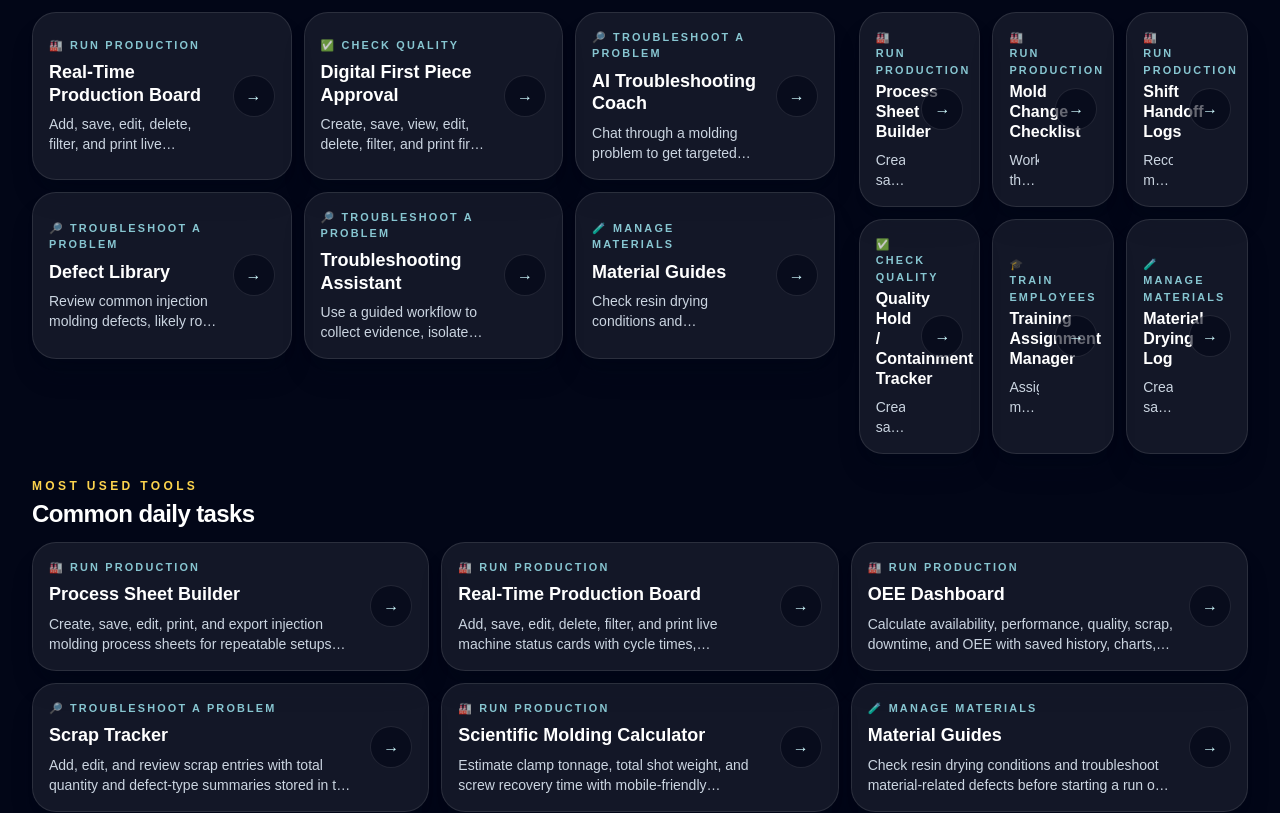
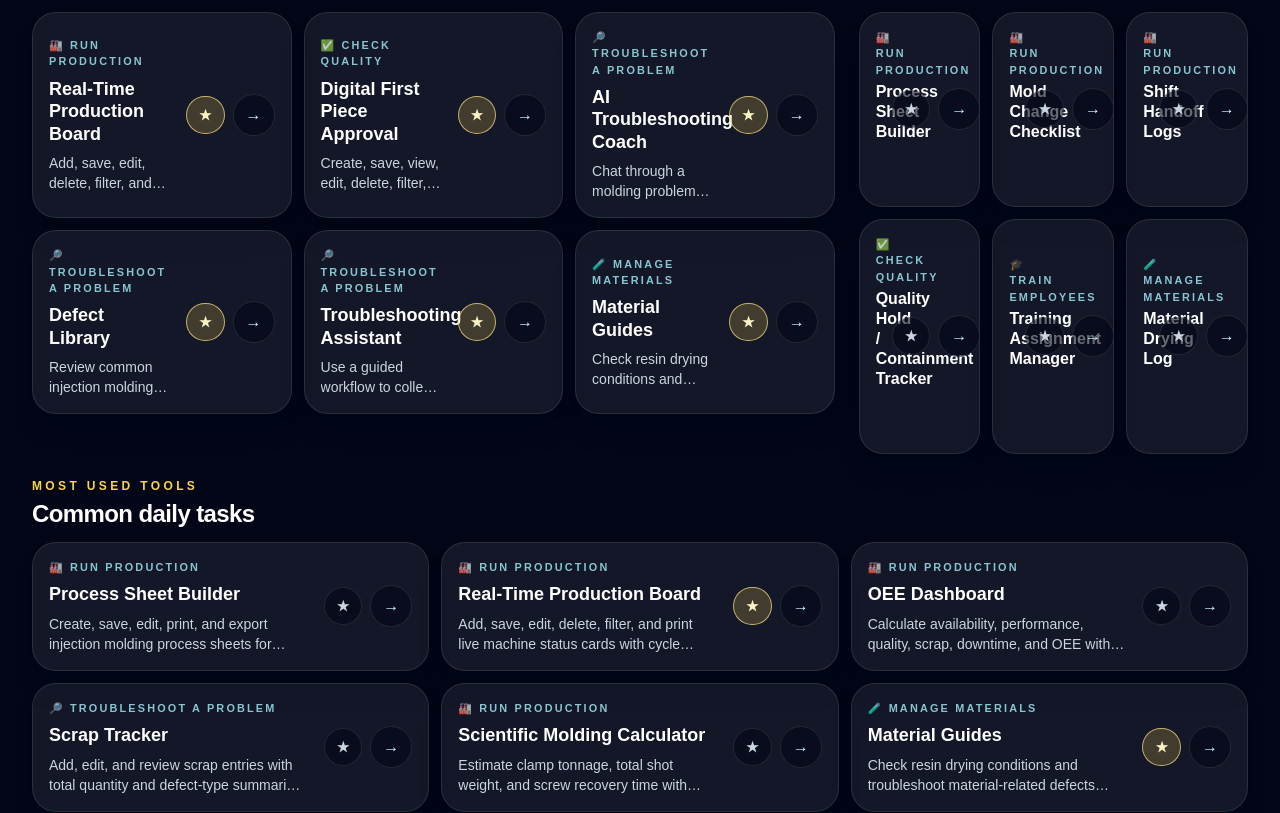
Before and after one commit to scottgraham2882-collab/molding-mentor-ai, a Next.js app: page / in a window 1280 px wide. Shown: the part 1080-1893 px from the top of the page. Built offline with nearby package versions, Linux system fonts and the light colour scheme.

Commit message:
Preserve homepage favorites after main update

```diff
--- a/app/page.tsx
+++ b/app/page.tsx
@@ -1,7 +1,7 @@
 "use client";
 
 import Link from "next/link";
-import { useMemo, useState } from "react";
+import { useEffect, useMemo, useState } from "react";
 
 type DashboardCard = {
   title: string;
@@ -693,18 +693,50 @@ function toolButtonClass(extra = "") {
   return `group flex min-h-24 items-center justify-between gap-4 rounded-3xl border border-white/10 bg-white/[0.07] p-4 text-left shadow-xl shadow-slate-950/25 transition hover:-translate-y-0.5 hover:border-cyan-300/50 hover:bg-white/[0.11] focus:outline-none focus:ring-4 focus:ring-cyan-300/20 ${extra}`;
 }
 
-function SimpleToolCard({ card, compact = false }: { card: DashboardCard; compact?: boolean }) {
+function SimpleToolCard({
+  card,
+  compact = false,
+  isFavorite = false,
+  onToggleFavorite,
+}: {
+  card: DashboardCard;
+  compact?: boolean;
+  isFavorite?: boolean;
+  onToggleFavorite?: (href: string) => void;
+}) {
   const category = getToolCategory(card);
+  const favoriteLabel = isFavorite ? `Remove ${card.title} from favorites` : `Add ${card.title} to favorites`;
   const content = (
     <>
-      <div className="min-w-0">
+      <div className="min-w-0 flex-1">
         <p className="text-[0.68rem] font-black uppercase tracking-[0.2em] text-cyan-200/80">
           {categoryDetails[category].icon} {category}
         </p>
         <h3 className={`${compact ? "mt-1 text-base" : "mt-2 text-lg"} font-black leading-tight text-white`}>{card.title}</h3>
         <p className="mt-2 line-clamp-2 text-sm leading-5 text-slate-300">{card.description}</p>
       </div>
-      <span className="shrink-0 rounded-full border border-white/10 bg-slate-950/60 px-3 py-2 text-cyan-100" aria-hidden="true">→</span>
+      <div className="flex shrink-0 items-center gap-2">
+        {card.href && onToggleFavorite ? (
+          <button
+            aria-label={favoriteLabel}
+            aria-pressed={isFavorite}
+            className={`rounded-full border px-3 py-2 text-sm font-black transition focus:outline-none focus:ring-4 focus:ring-cyan-300/20 ${
+              isFavorite
+                ? "border-amber-200/70 bg-amber-300/20 text-amber-100"
+                : "border-white/10 bg-slate-950/60 text-slate-300 hover:border-amber-200/60 hover:text-amber-100"
+            }`}
+            type="button"
+            onClick={(event) => {
+              event.preventDefault();
+              event.stopPropagation();
+              onToggleFavorite(card.href!);
+            }}
+          >
+            ★
+          </button>
+        ) : null}
+        <span className="rounded-full border border-white/10 bg-slate-950/60 px-3 py-2 text-cyan-100" aria-hidden="true">→</span>
+      </div>
     </>
   );
 
@@ -715,28 +747,87 @@ function SimpleToolCard({ card, compact = false }: { card: DashboardCard; compac
   return <article className={toolButtonClass("opacity-75")}>{content}</article>;
 }
 
-function ToolList({ cards, label, compact = false }: { cards: DashboardCard[]; label: string; compact?: boolean }) {
+function ToolList({
+  cards,
+  label,
+  compact = false,
+  favoriteHrefs,
+  onToggleFavorite,
+}: {
+  cards: DashboardCard[];
+  label: string;
+  compact?: boolean;
+  favoriteHrefs: Set<string>;
+  onToggleFavorite: (href: string) => void;
+}) {
   return (
     <section aria-label={label} className="grid gap-3 sm:grid-cols-2 xl:grid-cols-3">
-      {cards.map((card) => <SimpleToolCard key={`${label}-${card.title}`} card={card} compact={compact} />)}
+      {cards.map((card) => (
+        <SimpleToolCard
+          key={`${label}-${card.title}`}
+          card={card}
+          compact={compact}
+          isFavorite={Boolean(card.href && favoriteHrefs.has(card.href))}
+          onToggleFavorite={onToggleFavorite}
+        />
+      ))}
     </section>
   );
 }
 
-const favoriteHrefs = new Set(["/troubleshooting", "/coach", "/defects", "/production/live-board", "/quality/first-piece-approval", "/materials/resin-drying"]);
+const defaultFavoriteHrefs = ["/troubleshooting", "/coach", "/defects", "/production/live-board", "/quality/first-piece-approval", "/materials/resin-drying"];
+const homepageFavoritesStorageKey = "moldingMentorHomepageFavorites";
 const recentHrefs = new Set(["/shift-handoff", "/process-sheet-builder", "/mold-change", "/quality/containment", "/materials/drying-log", "/training/assignments"]);
 const mostUsedHrefs = new Set(["/process-sheet-builder", "/production/live-board", "/scrap", "/oee", "/materials/resin-drying", "/calculators"]);
 
 export default function Home() {
   const [searchTerm, setSearchTerm] = useState("");
+  const [favoriteTools, setFavoriteTools] = useState<string[]>(defaultFavoriteHrefs);
+  const favoriteHrefSet = useMemo(() => new Set(favoriteTools), [favoriteTools]);
   const normalizedSearch = searchTerm.trim().toLowerCase();
+
+  useEffect(() => {
+    const savedFavorites = window.localStorage.getItem(homepageFavoritesStorageKey);
+
+    if (!savedFavorites) return;
+
+    try {
+      const parsedFavorites = JSON.parse(savedFavorites);
+
+      if (Array.isArray(parsedFavorites)) {
+        const validFavorites = parsedFavorites.filter((href): href is string =>
+          typeof href === "string" && dashboardCards.some((card) => card.href === href),
+        );
+
+        if (validFavorites.length > 0) {
+          setFavoriteTools(Array.from(new Set(validFavorites)));
+        }
+      }
+    } catch {
+      window.localStorage.removeItem(homepageFavoritesStorageKey);
+    }
+  }, []);
+
+  useEffect(() => {
+    window.localStorage.setItem(homepageFavoritesStorageKey, JSON.stringify(favoriteTools));
+  }, [favoriteTools]);
+
+  const toggleFavorite = (href: string) => {
+    setFavoriteTools((currentFavorites) => {
+      if (currentFavorites.includes(href)) {
+        return currentFavorites.filter((favoriteHref) => favoriteHref !== href);
+      }
+
+      return [...currentFavorites, href];
+    });
+  };
   const visibleCards = useMemo(() => {
     if (!normalizedSearch) return dashboardCards;
 
     return dashboardCards.filter((card) => matchesToolSearch(card, normalizedSearch));
   }, [normalizedSearch]);
 
-  const favorites = visibleCards.filter((card) => card.href && favoriteHrefs.has(card.href));
+  const favorites = visibleCards.filter((card) => card.href && favoriteHrefSet.has(card.href));
   const recentTools = visibleCards.filter((card) => card.href && recentHrefs.has(card.href));
   const mostUsedTools = visibleCards.filter((card) => card.href && mostUsedHrefs.has(card.href));
   const categories = categoryOrder.map((category) => ({
@@ -797,7 +888,7 @@ export default function Home() {
             </div>
             <div className="mt-4">
               {visibleCards.length > 0 ? (
-                <ToolList cards={visibleCards} label="Matching search tools" />
+                <ToolList cards={visibleCards} label="Matching search tools" favoriteHrefs={favoriteHrefSet} onToggleFavorite={toggleFavorite} />
               ) : (
                 <p className="rounded-[1.5rem] border border-amber-300/30 bg-amber-300/10 p-6 text-center text-amber-50">
                   No tools found. Try searching troubleshooting, training, quality, material, or reports.
@@ -811,19 +902,19 @@ export default function Home() {
           <section className="xl:col-span-2">
             <p className="text-xs font-black uppercase tracking-[0.28em] text-emerald-300">Favorites</p>
             <h2 className="mt-1 text-2xl font-black tracking-tight text-white">Quick picks for the floor</h2>
-            <div className="mt-3"><ToolList cards={favorites} label="Favorite tools" /></div>
+            <div className="mt-3"><ToolList cards={favorites} label="Favorite tools" favoriteHrefs={favoriteHrefSet} onToggleFavorite={toggleFavorite} /></div>
           </section>
           <section>
             <p className="text-xs font-black uppercase tracking-[0.28em] text-cyan-300">Recent tools</p>
             <h2 className="mt-1 text-2xl font-black tracking-tight text-white">Last used</h2>
-            <div className="mt-3"><ToolList cards={recentTools} label="Recent tools" compact /></div>
+            <div className="mt-3"><ToolList cards={recentTools} label="Recent tools" compact favoriteHrefs={favoriteHrefSet} onToggleFavorite={toggleFavorite} /></div>
           </section>
         </div>
 
         <section>
           <p className="text-xs font-black uppercase tracking-[0.28em] text-amber-300">Most used tools</p>
           <h2 className="mt-1 text-2xl font-black tracking-tight text-white">Common daily tasks</h2>
-          <div className="mt-3"><ToolList cards={mostUsedTools} label="Most used tools" /></div>
+          <div className="mt-3"><ToolList cards={mostUsedTools} label="Most used tools" favoriteHrefs={favoriteHrefSet} onToggleFavorite={toggleFavorite} /></div>
         </section>
 
         <section className="rounded-[2rem] border border-white/10 bg-slate-900/70 p-4 sm:p-6">
@@ -841,7 +932,7 @@ export default function Home() {
                   <h3 className="text-xl font-black text-white"><span aria-hidden="true">{categoryDetails[category.name].icon}</span> {category.name}</h3>
                   <span className="rounded-full bg-white/10 px-3 py-1 text-sm font-bold text-slate-300">{category.tools.length}</span>
                 </div>
-                {category.tools.length > 0 ? <ToolList cards={category.tools} label={`${category.name} tools`} compact /> : <p className="text-sm text-slate-400">No matching tools in this category.</p>}
+                {category.tools.length > 0 ? <ToolList cards={category.tools} label={`${category.name} tools`} compact favoriteHrefs={favoriteHrefSet} onToggleFavorite={toggleFavorite} /> : <p className="text-sm text-slate-400">No matching tools in this category.</p>}
               </section>
             ))}
           </div>
```
